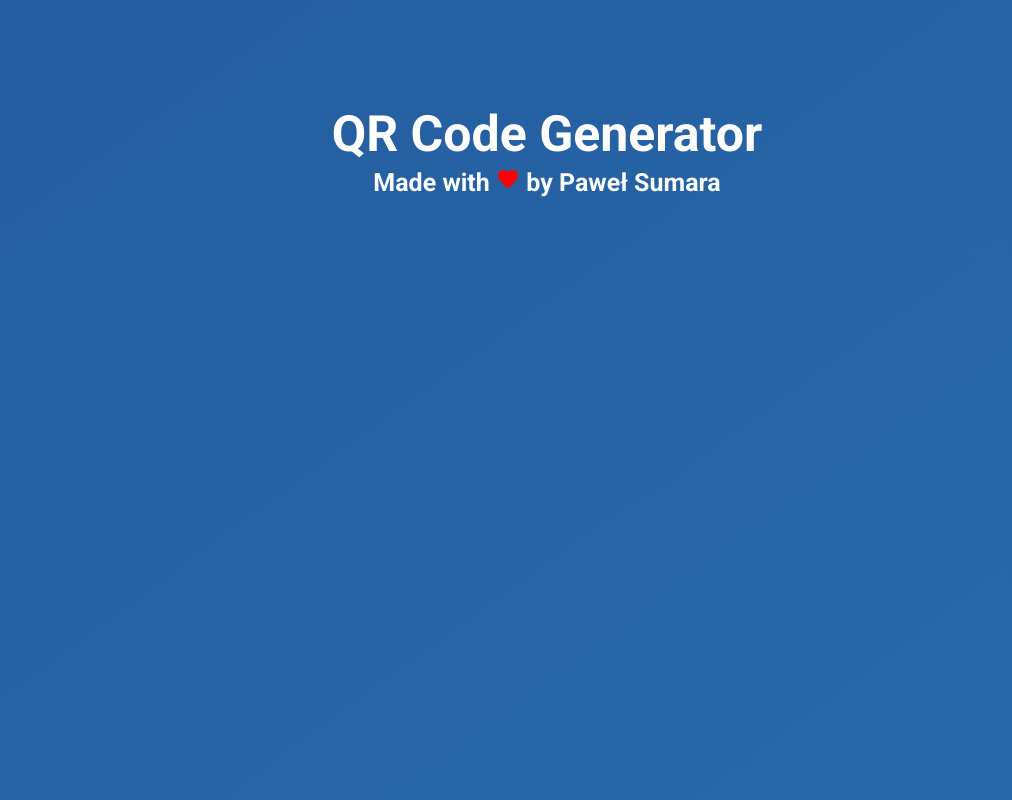
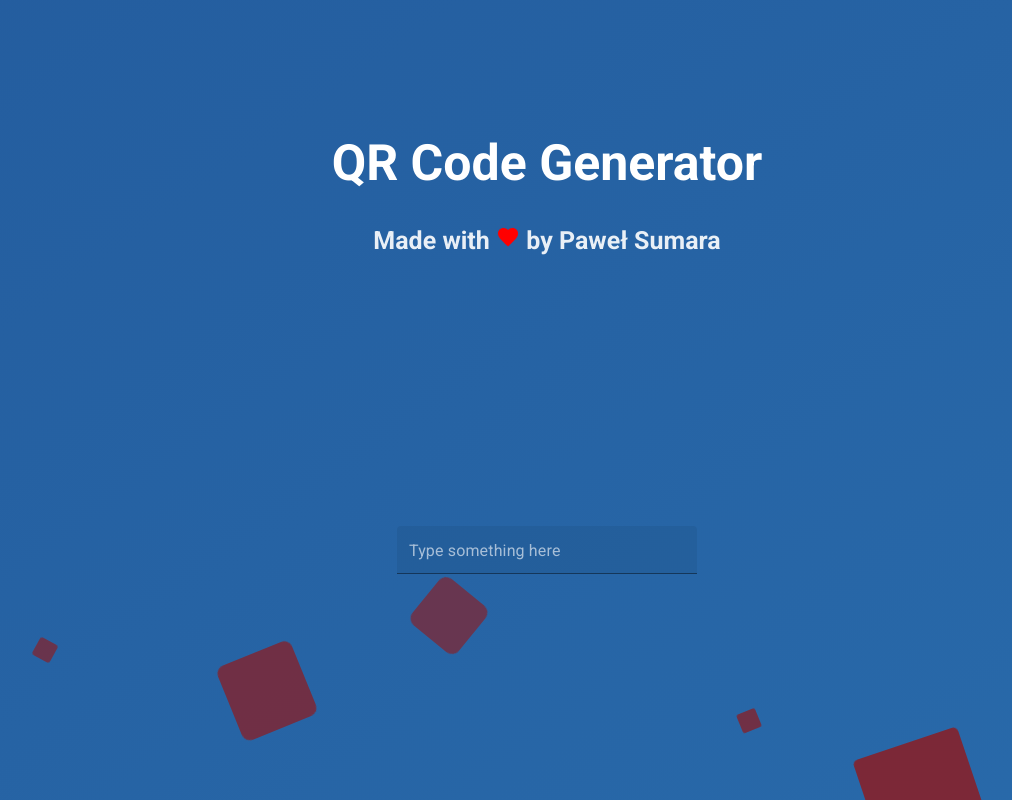
Before and after one commit to Paweu1412/qrcoder, a React (Create React App) app: page / in a window 1280 px wide. Shown: the whole page, without its empty margins (93-1105 px from the left). Built offline with nearby package versions, Linux system fonts and the light colour scheme.

Commit message:
Finished QR code generator component

```diff
--- a/package.json
+++ b/package.json
@@ -10,6 +10,7 @@
     "@testing-library/jest-dom": "^5.16.5",
     "@testing-library/react": "^13.4.0",
     "@testing-library/user-event": "^13.5.0",
+    "qrcode": "^1.5.1",
     "react": "^18.2.0",
     "react-dom": "^18.2.0",
     "react-qr-code": "^2.0.11",
--- a/public/index.html
+++ b/public/index.html
@@ -3,6 +3,7 @@
   <head>
     <meta charset="utf-8" />
     <meta name="viewport" content="width=device-width, initial-scale=1" />
+    <meta name="theme-color" content="#0096FF" />
 
     <link
       rel="stylesheet"
--- a/src/App.css
+++ b/src/App.css
@@ -1,4 +1,10 @@
-.qrcode-area {
+.main--qrcode-area {
+    display: flex;
+    justify-content: center;
+    padding-bottom: 50px;
+}
+
+.main--input-area {
     display: flex;
     justify-content: center;
 }
--- a/src/App.js
+++ b/src/App.js
@@ -1,10 +1,52 @@
-import QRCode from 'react-qr-code';
-import './App.css';
+import React from "react";
+import { useEffect, useRef, useState } from "react";
+import TextField from "@mui/material/TextField";
 
-export function GetQrCode(props) {
-    return (
-        <div className="qrcode-area">
-            <QRCode value={props.string} />
-        </div>
-    )
+import QRCode from "qrcode";
+
+import "./App.css";
+
+export function Generator() {
+  const [text, setText] = useState("");
+  const canvasRef = useRef();
+
+  useEffect(() => {
+    QRCode.toCanvas(
+      canvasRef.current,
+      text || "",
+      (error) => error && console.log(error)
+    );
+  }, [text]);
+
+  return (
+    <div>
+      <div className="main--qrcode-area">
+        <canvas ref={canvasRef} />
+      </div>
+
+      <div>
+        <Input typedText={setText}/>
+      </div>
+    </div>
+  );
 }
+
+export function Input(props) {
+  return (
+    <div className="main--input-area">
+      <TextField
+        label="Type something here"
+        id="filled-hidden-label-small"
+        defaultValue=""
+        variant="filled"
+        size="small"
+        sx={{
+          label: { color: "rgb(255 255 255 / 60%)" },
+          input: { color: "white" },
+        }}
+        style={{ width: 300 }}
+        onChange={(e) => props.typedText(e.target.value)}
+      />
+    </div>
+  );
+}
--- a/src/background.css
+++ b/src/background.css
@@ -1,3 +1,142 @@
+@import url("https://fonts.googleapis.com/css?family=Exo:400,700");
+
+body, html, .circles {
+  margin: 0px;
+  padding: 0px;
+}
+
+body {
+  font-family: "Exo", sans-serif;
+}
+
+.context {
+  width: 100%;
+  position: absolute;
+  top: 50vh;
+}
+
+.context h1 {
+  text-align: center;
+  color: #fff;
+  font-size: 50px;
+}
+
+.area {
+  background: #4e54c8;
+  background: -webkit-linear-gradient(to left, #8f94fb, #4e54c8);
+  width: 100%;
+  height: 100vh;
+}
+
+.circles {
+  position: absolute;
+  top: 0;
+  left: 0;
+  width: 100%;
+  height: 100%;
+  overflow: hidden;
+}
+
+.circles li {
+  position: absolute;
+  display: block;
+  list-style: none;
+  width: 20px;
+  height: 20px;
+  background: #842029;
+  animation: animate 25s linear infinite;
+  bottom: -150px;
+}
+
+.circles li:nth-child(1) {
+  left: 25%;
+  width: 80px;
+  height: 80px;
+  animation-delay: 0s;
+}
+
+.circles li:nth-child(2) {
+  left: 10%;
+  width: 20px;
+  height: 20px;
+  animation-delay: 2s;
+  animation-duration: 12s;
+}
+
+.circles li:nth-child(3) {
+  left: 70%;
+  width: 20px;
+  height: 20px;
+  animation-delay: 4s;
+}
+
+.circles li:nth-child(4) {
+  left: 40%;
+  width: 60px;
+  height: 60px;
+  animation-delay: 0s;
+  animation-duration: 18s;
+}
+
+.circles li:nth-child(5) {
+  left: 65%;
+  width: 20px;
+  height: 20px;
+  animation-delay: 0s;
+}
+
+.circles li:nth-child(6) {
+  left: 75%;
+  width: 110px;
+  height: 110px;
+  animation-delay: 3s;
+}
+
+.circles li:nth-child(7) {
+  left: 35%;
+  width: 150px;
+  height: 150px;
+  animation-delay: 7s;
+}
+
+.circles li:nth-child(8) {
+  left: 50%;
+  width: 25px;
+  height: 25px;
+  animation-delay: 15s;
+  animation-duration: 45s;
+}
+
+.circles li:nth-child(9) {
+  left: 20%;
+  width: 15px;
+  height: 15px;
+  animation-delay: 2s;
+  animation-duration: 35s;
+}
+
+.circles li:nth-child(10) {
+  left: 85%;
+  width: 150px;
+  height: 150px;
+  animation-delay: 0s;
+  animation-duration: 11s;
+}
+
+@keyframes animate {
+  0% {
+    transform: translateY(0) rotate(0deg);
+    opacity: 1;
+    border-radius: 0;
+  }
+
+  100% {
+    transform: translateY(-1000px) rotate(720deg);
+    opacity: 0;
+    border-radius: 50%;
+  }
+}
+
 .container--background {
   background: linear-gradient(144deg, #0a2647, #144272, #205295, #2c74b3);
   background-size: 800% 800%;
@@ -9,25 +148,49 @@
 }
 
 @-webkit-keyframes AnimationName {
-    0%{background-position:7% 0%}
-    50%{background-position:94% 100%}
-    100%{background-position:7% 0%}
+  0% {
+    background-position: 7% 0%;
+  }
+  50% {
+    background-position: 94% 100%;
+  }
+  100% {
+    background-position: 7% 0%;
+  }
 }
 
 @-moz-keyframes AnimationName {
-    0%{background-position:7% 0%}
-    50%{background-position:94% 100%}
-    100%{background-position:7% 0%}
+  0% {
+    background-position: 7% 0%;
+  }
+  50% {
+    background-position: 94% 100%;
+  }
+  100% {
+    background-position: 7% 0%;
+  }
 }
 
 @-o-keyframes AnimationName {
-    0%{background-position:7% 0%}
-    50%{background-position:94% 100%}
-    100%{background-position:7% 0%}
+  0% {
+    background-position: 7% 0%;
+  }
+  50% {
+    background-position: 94% 100%;
+  }
+  100% {
+    background-position: 7% 0%;
+  }
 }
 
 @keyframes AnimationName {
-    0%{background-position:7% 0%}
-    50%{background-position:94% 100%}
-    100%{background-position:7% 0%}
+  0% {
+    background-position: 7% 0%;
   }
+  50% {
+    background-position: 94% 100%;
+  }
+  100% {
+    background-position: 7% 0%;
+  }
+}
--- a/src/index.css
+++ b/src/index.css
@@ -12,21 +12,26 @@ body {
 header {
   display: flex;
   justify-content: center;
+  position: relative;
 }
 
 header .header--title {
   padding-top: 100px;
   padding-bottom: 50px;
-  color: white;
 }
 
 header .header--title h1 {
   font-size: 50px;
-  line-height: 0%;
+  color: white;
 }
 
 header .header--title h2 {
   font-size: 25px;
+  color: rgba(255, 255, 255, 0.9);
+}
+
+main {
+  position: relative;
 }
 
 .icon--heartbeat {
--- a/src/index.js
+++ b/src/index.js
@@ -6,24 +6,43 @@ import FavoriteIcon from "@mui/icons-material/Favorite";
 import "./background.css";
 import "./index.css";
 
-import { GetQrCode } from "./App";
+import { Generator } from "./App";
 
 const root = ReactDOM.createRoot(document.getElementById("root"));
 
 root.render(
   <React.StrictMode>
+    <ul className="circles">
+      <li></li>
+      <li></li>
+      <li></li>
+      <li></li>
+      <li></li>
+      <li></li>
+      <li></li>
+      <li></li>
+      <li></li>
+    </ul>
+
     <div className="container container--background">
       <header>
         <div className="header--title">
           <center>
             <h1>QR Code Generator</h1>
-            <h2>Made with <FavoriteIcon className="icon--heartbeat" style={{ color: 'red' }}/> by Paweł Sumara</h2>
+            <h2>
+              Made with{" "}
+              <FavoriteIcon
+                className="icon--heartbeat"
+                style={{ color: "red" }}
+              />{" "}
+              by Paweł Sumara
+            </h2>
           </center>
         </div>
       </header>
 
       <main>
-         {/* <GetQrCode string="debug" /> */}
+        <Generator />
       </main>
     </div>
   </React.StrictMode>
```
Also changed, not shown: 1 other file (tests, documents, lock files or other folders). Lines whose indentation alone changed are shown as unchanged.
